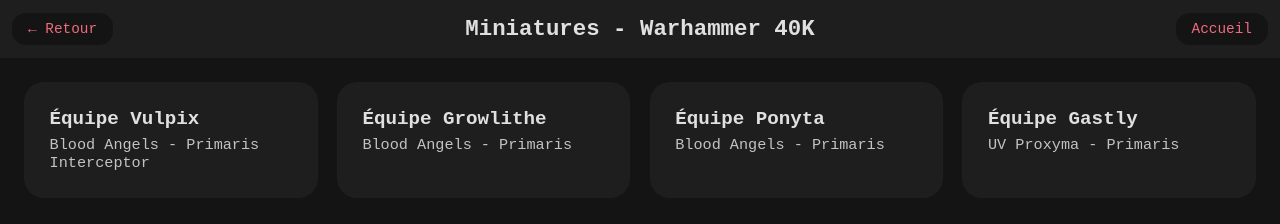
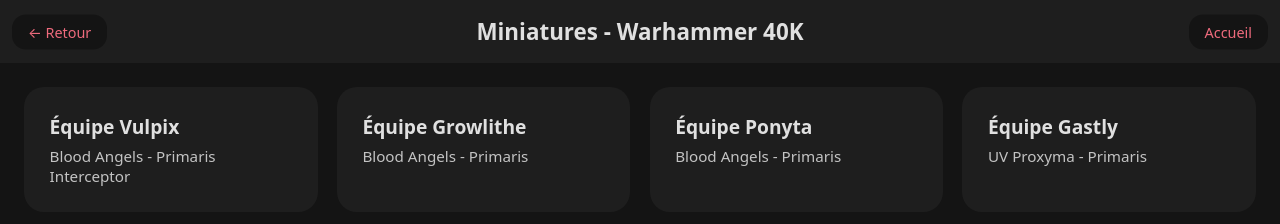
Before and after one commit to xnicolas15/40KTags, a plain HTML site: page index.html in a window 1280 px wide. Drawn offline with Linux system fonts and the light colour scheme.

Commit message:
Update style.css

```diff
--- a/style.css
+++ b/style.css
@@ -12,8 +12,7 @@
     margin: 0;
     padding: 0;
     box-sizing: border-box;
-    font-family: 'Courier New', Courier, monospace;
-/* font-family: system-ui, -apple-system, BlinkMacSystemFont, sans-serif; */
+    font-family: system-ui, -apple-system, BlinkMacSystemFont, sans-serif;
 }
 
 body {
```
